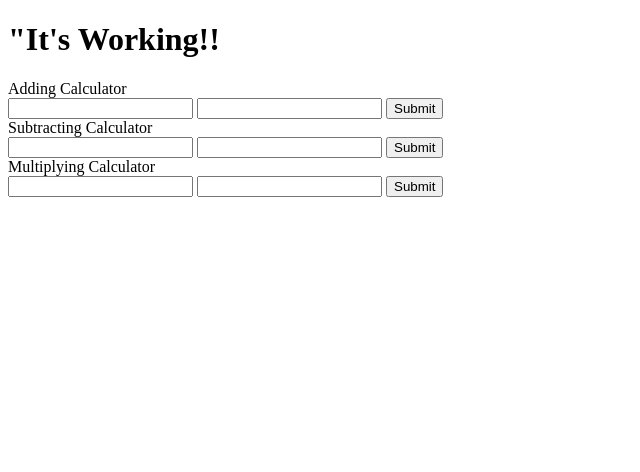
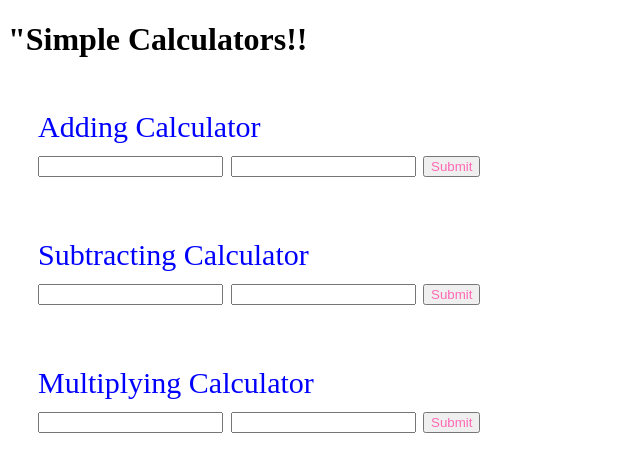
Before and after one commit to brendagonzalezvalle/vs-assignments, a website: page html_calculator_assignment_level2/index.html in a window 1280 px wide. Shown: the whole page, without its empty margins (0-640 px from the left). Drawn offline with Linux system fonts and the light colour scheme.

Commit message:
added 3 colors and layout

```diff
--- a/html_calculator_assignment_level2/app.js
+++ b/html_calculator_assignment_level2/app.js
@@ -7,7 +7,7 @@
 //done - Each section will have a button to perform the operation
 // done- You will inject the result into the HTML (not an alert)
 // done- Your website will have 3 colors
-// - Your website will have proper padding/spacing to lay things out nicely
+// done- Your website will have proper padding/spacing to lay things out nicely
 
 const form1 = document["adding-form"]
 const form2 = document["subtracting-form"]
--- a/html_calculator_assignment_level2/index.html
+++ b/html_calculator_assignment_level2/index.html
@@ -1,32 +1,37 @@
 <!DOCTYPE html>
 <html>
     <head>
-        <h1> "It's Working!!</h1>
-        <div id = section1> Adding Calculator
+        <link rel = "stylesheet" href= "style.css"/>
+        <h1> "Simple Calculators!!</h1>
+
+    </head>
+
+    <div id = "section1" class = "calcTitles"> Adding Calculator
         <form name = "adding-form">
             <input type="text" name = "addNum1"/>
             <input type= "text" name = "addNum2"/>
-                <button id = "addButton"> Submit </button>
+            <button class = colorOfButton> Submit </button>
         </form>
     </div>
-        <div id = section2> Subtracting Calculator
+    <div id = "section2" class = "calcTitles"> Subtracting Calculator
         <form name = "subtracting-form">
             <input type="number" name = "subNum1"/>
             <input type="number" name = "subNum2"/>
-                <button> Submit </button>
+            <button class = colorOfButton> Submit </button>
         </form>
     </div>
-        <div id = section3> Multiplying Calculator
+    <div id = "section3" class = "calcTitles"> Multiplying Calculator
         <form name = "multiplying-form">
             <input type="number" name = "mulNum1"/>
             <input type="number" name = "mulNum2"/>
-                <button> Submit </button>
+            <button class = colorOfButton> Submit </button>
         </form>
     </div>
-
-    </head>
     <body>
 
+
     </body>
+
     <script src = "app.js" ></script>
+
 </html>
--- /dev/null
+++ b/html_calculator_assignment_level2/style.css
@@ -0,0 +1,12 @@
+
+.calcTitles {
+    color: blue;
+    font-size: 30px;
+    padding-top: 30px;
+    padding-right: 30px;
+    padding-bottom: 30px;
+    padding-left: 30px;
+}
+.colorOfButton {
+    color: hotpink;
+}
```
Lines whose indentation alone changed are shown as unchanged.
